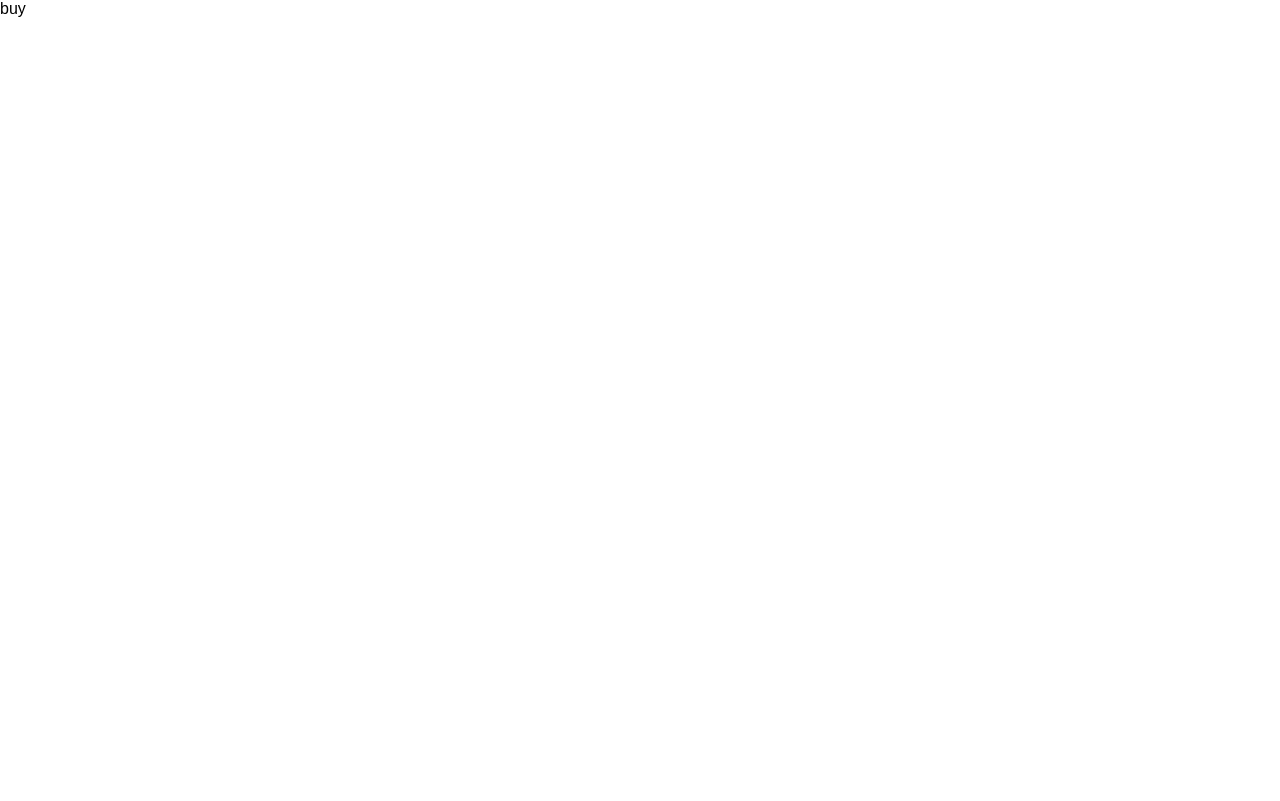
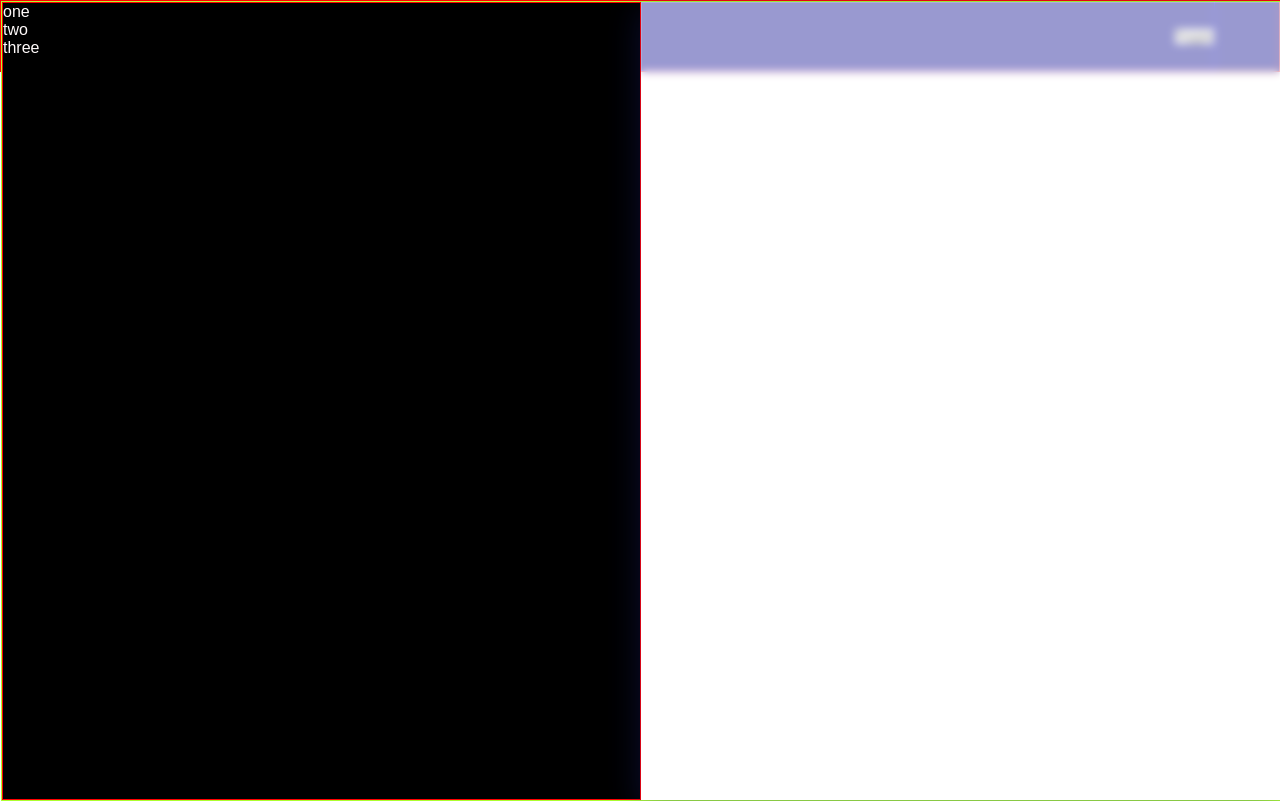
Before and after one commit to Viekesh/Realtor-Clone, a React (Create React App) app: page / in a window 1280 px wide. Built offline with nearby package versions, Linux system fonts and the light colour scheme; a web font is replaced by a local one.

Commit message:
Continue To Code Navigational Components

```diff
--- /dev/null
+++ b/src/Components/FeaturedComponents/Navigation/TabNavigation/TabNav.css
@@ -0,0 +1,16 @@
+.tab_navigation {
+    border: 3px solid blue;
+    height: 45vh;
+}
+
+.tab_wrapper {
+    border: 3px solid green;
+    width: 70%;
+    justify-content: space-between;
+}
+
+.tab_container {
+    border: 3px solid black;
+    padding: 6px;
+    width: 63px;
+}
--- a/src/Components/FeaturedComponents/Navigation/TabNavigation/TabNav.jsx
+++ b/src/Components/FeaturedComponents/Navigation/TabNavigation/TabNav.jsx
@@ -1,11 +1,59 @@
+import "./TabNav.css";
 
 
 
+const tabs = [
+    {
+        id: 1,
+        name: "Buy",
+        activeImg: "",
+        inActiveImg: "",
+        backdrop: "",
+    },
+    {
+        id: 2,
+        name: "Sell",
+        activeImg: "",
+        inActiveImg: "",
+        backdrop: "",
+    },
+    {
+        id: 3,
+        name: "Rent",
+        activeImg: "",
+        inActiveImg: "",
+        backdrop: "",
+    }
+]
+
 const TabNav = ({ activeTab, setActiveTab }) => {
+
     return (
         <>
-            <div className="tab_navigation">
-                <div className="tab_wrapper"></div>
+            <div className="tab_navigation x_y_axis_center">
+                <div className="tab_wrapper y_axis_center">
+                    {
+                        tabs.map((tab) => {
+                            return (
+                                <div
+                                    onClick={() => setActiveTab(tab.name)}
+                                    className={`tab_container x_y_axis_center ${activeTab === tab.name && "active_tab"}`}
+                                    key={tab.name}
+                                >
+                                    <div className="tab_name">
+                                        {tab.name}
+                                    </div>
+
+                                    {/* <img
+                                        src={activeTab === tab.name ? tab.active_img : tab.inactive_img}
+                                        alt={tab.name}
+                                        className="tab_image"
+                                    /> */}
+                                </div>
+                            )
+                        })
+                    }
+                </div>
             </div>
         </>
     )
--- /dev/null
+++ b/src/Components/FeaturedComponents/Navigation/TopNav/NavigationTop.css
@@ -0,0 +1,49 @@
+.nav_top {
+    border: 1px solid red;
+    height: 9vh;
+    background-color: darkblue;
+    position: relative;
+}
+
+.nav_elements {
+    border: 1px solid blue;
+    margin: 0 auto;
+    width: 90%;
+    height: 100%;
+    justify-content: space-between;
+}
+
+.nav_elements .logo {
+    color: snow;
+}
+
+.nav_button {}
+
+.nav_links {
+    border: 1px solid greenyellow;
+    width: 100vw;
+    height: 100vh;
+    position: absolute;
+    top: 0;
+    left: 0;
+    display: flex;
+}
+
+.nav_options {
+    border: 1px solid red;
+    width: 50vw;
+    height: 100%;
+    background-color: black;
+    color: snow;
+}
+
+.nav_overlay {
+    border: 3px solid black;
+    width: 50vw;
+
+    background: rgba(255, 255, 255, 0.6);
+    box-shadow: 0 8px 32px 0 rgba(31, 38, 135, 0.37);
+    backdrop-filter: blur(4px);
+    -webkit-backdrop-filter: blur(4px);
+    border: 1px solid rgba(255, 255, 255, 0.18);
+}
--- /dev/null
+++ b/src/Components/FeaturedComponents/Navigation/TopNav/NavigationTop.jsx
@@ -0,0 +1,58 @@
+import { useState } from "react";
+import { NavLink } from "react-router-dom";
+import "./NavigationTop.css";
+
+
+
+const NavigationTop = () => {
+
+    const [isMenuOpen, setIsMenuOpen] = useState(true);
+
+    const handleNavElements = () => {
+        setIsMenuOpen(!isMenuOpen);
+    }
+
+    const handleOverlayClick = () => {
+        if (isMenuOpen) {
+            setIsMenuOpen(false);
+        }
+    }
+
+    return (
+        <nav className="nav_top">
+
+            <div className="nav_elements y_axis_center">
+                <NavLink to="/" className="logo">logo</NavLink>
+
+                <button
+                    className="nav_button"
+                    onClick={handleNavElements}
+                >
+                    Toggle
+                </button>
+            </div>
+
+            {
+                isMenuOpen &&
+                (
+                    <>
+                        <div className="nav_links">
+                            <div className="nav_options">
+                                <ul>
+                                    <li>one</li>
+                                    <li>two</li>
+                                    <li>three</li>
+                                </ul>
+                            </div>
+                            <div className="nav_overlay" onClick={handleOverlayClick}></div>
+                        </div>
+                    </>
+                )
+            }
+        </nav>
+    )
+}
+
+
+
+export default NavigationTop;
--- a/src/Components/FeaturedComponents/Navigation/TopNav/TopNavigation.css
+++ b/src/Components/FeaturedComponents/Navigation/TopNav/TopNavigation.css
@@ -1,43 +1,40 @@
 .top_navigation {
     border: 3px solid blue;
     width: 100vw;
-    height: 100vh;
+    height: 9vh;
     position: relative;
+    z-index: 999 !important;
 }
 
 .nav_button {
     border: 3px solid green;
 }
 
+/* Initially hidden off-screen */
 .menu_links {
-    border: 3px solid black;
     width: 50%;
     height: 100%;
-    position: absolute;
+    position: fixed;
     top: 0;
     left: 0;
-    background-color: #f0f0f0;
+    background-color: red;
     display: flex;
     flex-direction: column;
     justify-content: center;
     align-items: center;
     transform: translateX(-100%);
-    /* Initially hidden off-screen */
     transition: transform 0.3s ease-in-out;
-}
-
-.menu_links.open {
-    transform: translateX(0);
-    /* Slide in when open */
+    z-index: 9 !important;
 }
 
 .nav_overlay {
+    border: 3px solid black;
     position: absolute;
     top: 0;
     left: 50%;
     width: 50%;
     height: 100vh;
-    background-color: rgba(0, 0, 0, 0.3);
+    /* background-color: rgba(0, 0, 0, 0.3); */
     z-index: 1;
     /* Ensure it's above the menu */
 }
--- a/src/Components/Navigation/nav.scss
+++ b/src/Components/Navigation/nav.scss
@@ -4,7 +4,7 @@
     height: 60px;
     position: fixed;
     box-shadow: 1px 3px 3px gray;
-    background-color: snow;
+    // background-color: snow;
 }
 
 .for_mobile {
@@ -34,7 +34,7 @@
     border-right: 6px solid snow;
     width: 60vw;
     height: 100vh;
-    background-color: rgb(255, 233, 233);
+    // background-color: rgb(255, 233, 233);
     position: fixed;
     top: 0;
     left: 0;
--- a/src/LandingPage/LandingPage.jsx
+++ b/src/LandingPage/LandingPage.jsx
@@ -3,6 +3,7 @@ import Buy from '../Components/Pages/Buy/Buy';
 import Sell from '../Components/Pages/Sell/Sell';
 import Rent from '../Components/Pages/Rent/Rent';
 import TabNav from '../Components/FeaturedComponents/Navigation/TabNavigation/TabNav';
+import NavigationTop from '../Components/FeaturedComponents/Navigation/TopNav/NavigationTop';
 
 
 
@@ -22,30 +23,38 @@ const LandingPage = () => {
 
     const [activeTab, setActiveTab] = useState("Buy");
 
-    const getTabScreen = (tab) => {
-        switch (tab) {
-            case "Buy":
-                return <Buy />
-            case "Sell":
-                return <Sell />
-            case "Rent":
-                return <Rent />
-            default:
-                return <Buy />
-        }
-    }
 
     return (
         <>
-            <section className="landing_page">
+            <header className="landing_page">
 
-                <TabNav activeTab={activeTab} setActiveTab={setActiveTab} />
+                <NavigationTop />
 
-                {getTabScreen(activeTab)}
+            </header>
 
-            </section>
+            <main>
+                {/* <TabNav activeTab={activeTab} setActiveTab={setActiveTab} />
+
+                {getTabScreen(activeTab)} */}
+            </main>
         </>
     )
 }
 
+const getTabScreen = (tab) => {
+    switch (tab) {
+        case "Buy":
+            return <Buy />
+
+        case "Sell":
+            return <Sell />
+
+        case "Rent":
+            return <Rent />
+
+        default:
+            return <Buy />
+    }
+}
+
 export default LandingPage;
```
